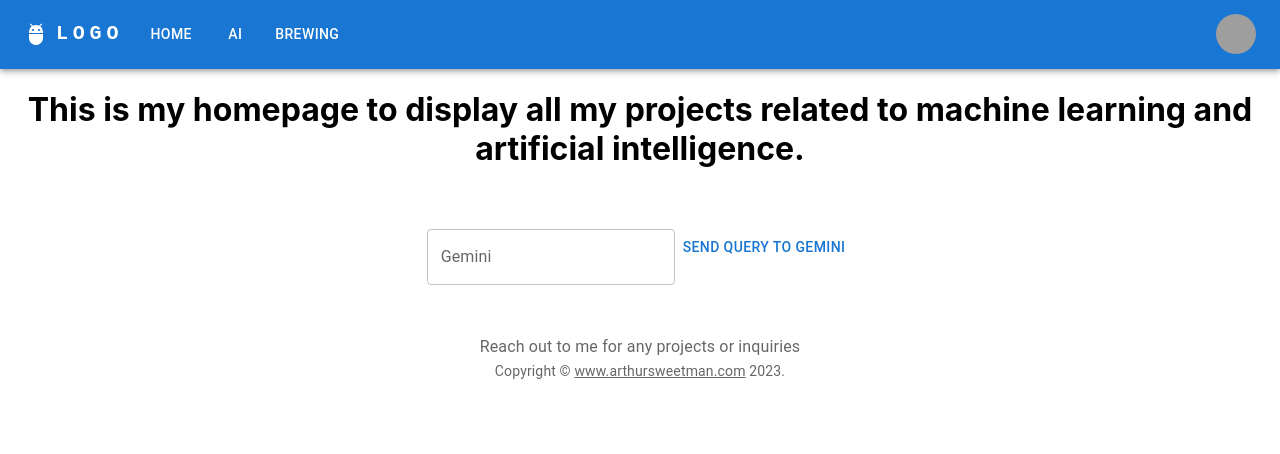
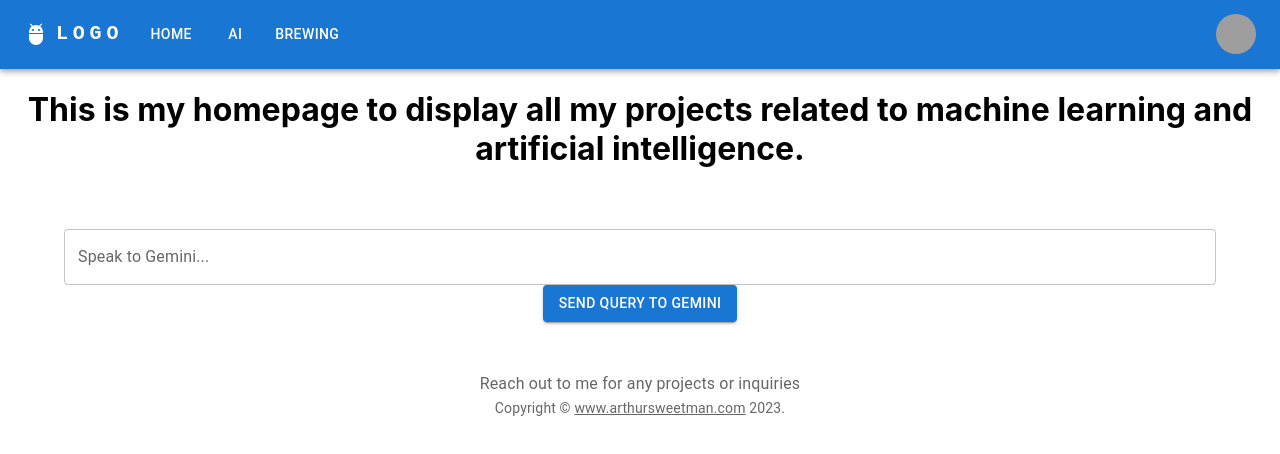
Before and after one commit to arthursweetman/arthursweetman.com, a React (Create React App) app: page /artificial-intelligence in a window 1280 px wide. Shown: the top 454 px of the page. Built offline with nearby package versions, Linux system fonts and the light colour scheme; grey boxes are pictures that could not be loaded.

Commit message:
Cleaned code

```diff
--- a/src/pages/artificial-intelligence.js
+++ b/src/pages/artificial-intelligence.js
@@ -20,7 +20,7 @@ import { createTheme, ThemeProvider } from '@mui/material/styles';
 import './Markdown.css';
 
 export default function ArtificialIntelligence() {
-    const [scriptResult, setScriptResult] = React.useState('');
+    const [geminiText, setGeminiText] = React.useState('');
     const [inputData, setInputData] = React.useState('');
 
     const MarkdownComponent = ({text}) => {
@@ -31,9 +31,9 @@ export default function ArtificialIntelligence() {
         );
     }
 
-    const sendDataToServer = async ({}) => {
+    const speak_to_gemini = async () => {
         try {
-            const response = await fetch('http://localhost:5000/api/send-data', {
+            const response = await fetch('http://localhost:5000/api/to-gemini', {
                 method: 'POST',
                 headers: {
                     'Content-Type': 'text/plain',
@@ -43,10 +43,9 @@ export default function ArtificialIntelligence() {
 
             const data = await response.json();
             console.log(data);
-            setScriptResult(data.result)
+            setGeminiText(data.result)
         } catch (error) {
             console.error('Error sending data to server:', error);
-            setScriptResult(error)
         }
     };
 
@@ -56,16 +55,23 @@ export default function ArtificialIntelligence() {
             <h1>
                 This is my homepage to display all my projects related to machine learning and artificial intelligence.
             </h1>
-            <MarkdownComponent text={scriptResult} />
+            <MarkdownComponent text={geminiText} />
+            <Container>
                 <TextField
-                label="Gemini"
-                size="large"
+                    label="Speak to Gemini..."
                     value={inputData}
                     onChange={(e) => setInputData(e.target.value)}
+                    fullWidth
                 />
-            <Button onClick={sendDataToServer}>
+                <Button
+                    type="submit"
+                    variant="contained"
+                    color="primary"
+                    onClick={speak_to_gemini}
+                >
                     Send query to Gemini
                 </Button>
+            </Container>
         </>
     );
 }
```
Lines whose indentation alone changed are shown as unchanged.
